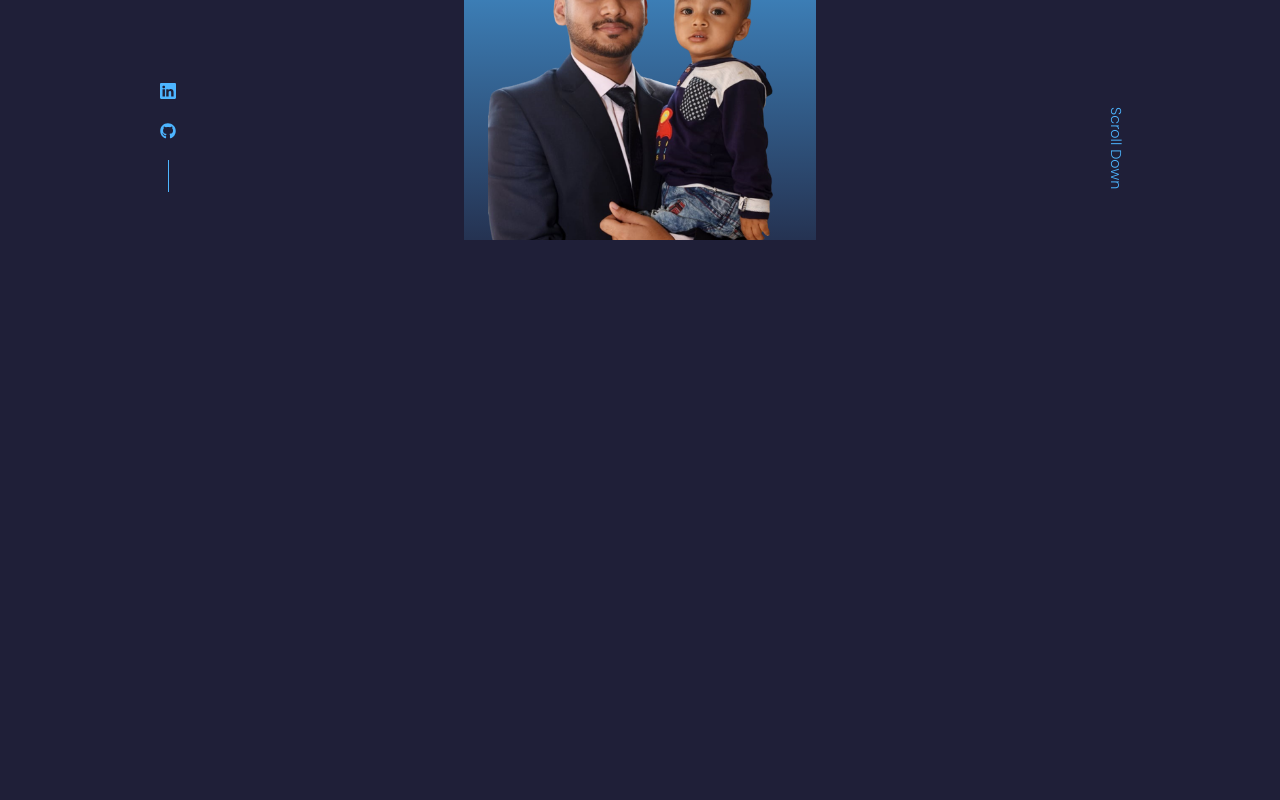
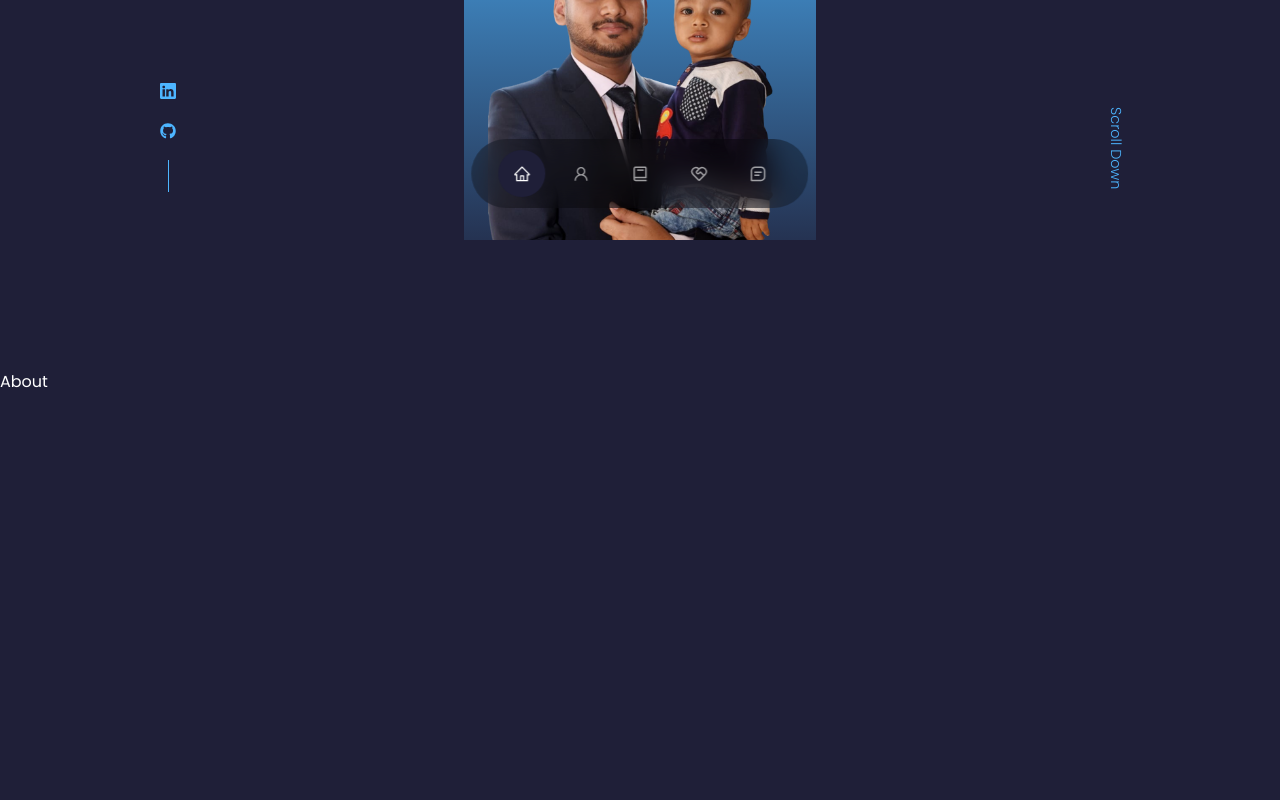
Before and after one commit to jrtanmoy/my-portfolio, a React (Create React App) app: page / in a window 1280 px wide. Shown: the part 560-1360 px from the top of the page. Before the commit the page ends 800 px from the top, so only its background shows below. Built offline with nearby package versions, Linux system fonts and the light colour scheme.

Commit message:
nav section added

```diff
--- a/src/components/about/About.js
+++ b/src/components/about/About.js
@@ -3,9 +3,9 @@
 
 const About = () => {
     return (
-        <div>
-
-        </div>
+        <section id='about'>
+            About
+        </section>
     );
 };
 
--- a/src/components/contact/Contact.js
+++ b/src/components/contact/Contact.js
@@ -3,9 +3,9 @@
 
 const Contact = () => {
     return (
-        <div>
-
-        </div>
+        <section id='contact'>
+            Contact
+        </section>
     );
 };
 
--- a/src/components/experience/Experience.js
+++ b/src/components/experience/Experience.js
@@ -3,9 +3,9 @@
 
 const Experience = () => {
     return (
-        <div>
-
-        </div>
+        <section id='experience'>
+            Experience
+        </section>
     );
 };
 
--- a/src/components/nav/Nav.css
+++ b/src/components/nav/Nav.css
@@ -0,0 +1,33 @@
+nav {
+    background: rgba(0, 0, 0, 0.3);
+    width: max-content;
+    display: block;
+    padding: 0.7rem 1.7rem;
+    z-index: 2;
+    position: fixed;
+    left: 50%;
+    transform: translateX(-50%);
+    bottom: 2rem;
+    display: flex;
+    gap: 0.8rem;
+    border-radius: 3rem;
+    backdrop-filter: blur(15px);
+}
+
+nav a {
+    background: transparent;
+    padding: 0.9rem;
+    border-radius:  50%;
+    display: flex;
+    color: var(--color-light);
+    font-size: 1.1rem;
+}
+
+nav a:hover {
+    background: rgba(0, 0, 0, 0.3);
+}
+
+nav a.active {
+    background: var(--color-bg);
+    color: var(--color-white);
+}
--- a/src/components/nav/Nav.js
+++ b/src/components/nav/Nav.js
@@ -1,11 +1,21 @@
-import React from 'react';
+import React, { useState } from 'react';
 import './Nav.css'
+import {AiOutlineHome} from 'react-icons/ai'
+import {AiOutlineUser} from 'react-icons/ai'
+import {BiBook} from 'react-icons/bi'
+import {RiServiceLine} from 'react-icons/ri'
+import {BiMessageSquareDetail} from 'react-icons/bi'
 
 const Nav = () => {
+    const [activeNav, setActiveNav] = useState('#')
     return (
-        <div>
-
-        </div>
+        <nav>
+            <a href="#"  onClick={() => setActiveNav('#')} className={activeNav === '#' ? 'active' : ''}><AiOutlineHome/></a>
+            <a href="#about" onClick={() => setActiveNav('#about')} className={activeNav === '#about' ? 'active' : ''}><AiOutlineUser/></a>
+            <a href="#experience" onClick={() => setActiveNav('#experience')} className={activeNav === '#experience' ? 'active' : ''}><BiBook/></a>
+            <a href="#services" onClick={() => setActiveNav('#services')} className={activeNav === '#services' ? 'active' : ''}><RiServiceLine/></a>
+            <a href="#contact" onClick={() => setActiveNav('#contact')} className={activeNav === '#contact' ? 'active' : ''}><BiMessageSquareDetail/></a>
+        </nav>
     );
 };
 
--- a/src/components/portfolio/Portfolio.js
+++ b/src/components/portfolio/Portfolio.js
@@ -3,9 +3,9 @@
 
 const Portfolio = () => {
     return (
-        <div>
+        <section id='portfolio'>
 
-        </div>
+        </section>
     );
 };
 
--- a/src/components/services/Services.js
+++ b/src/components/services/Services.js
@@ -3,9 +3,9 @@
 
 const Services = () => {
     return (
-        <div>
-
-        </div>
+        <section id='services'>
+            services
+        </section>
     );
 };
 
--- a/src/components/testimonials/Testimonials.js
+++ b/src/components/testimonials/Testimonials.js
@@ -3,9 +3,7 @@
 
 const Testimonials = () => {
     return (
-        <div>
-
-        </div>
+        <section id='testimonial'></section>
     );
 };
 
--- a/src/index.css
+++ b/src/index.css
@@ -55,6 +55,7 @@
 
 section {
   margin-top: 8rem;
+  height: 100vh;
 }
 
 section > h2, section > h5 {
```
